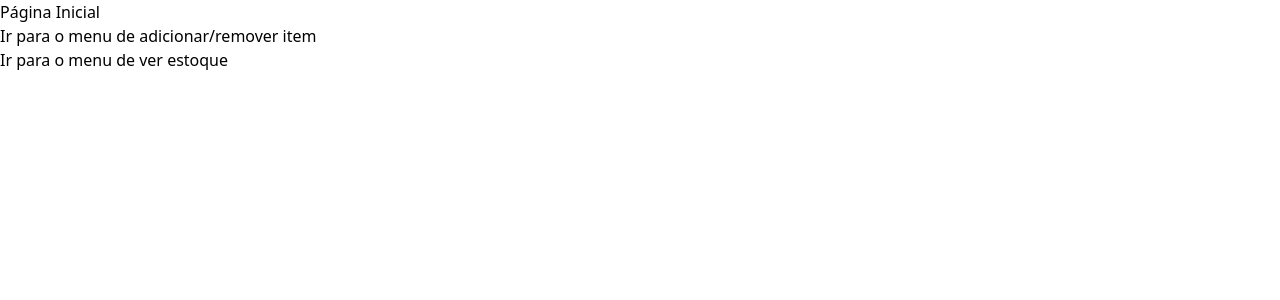
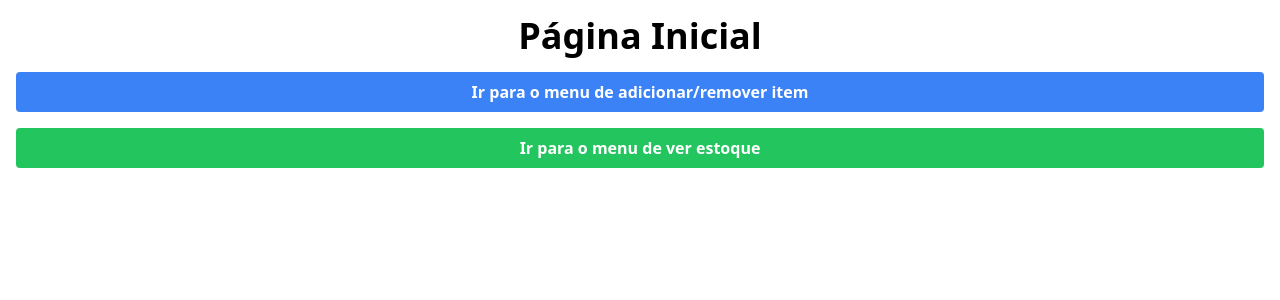
Before and after one commit to weslx/EstoqueAprendizagem, a Next.js app: page / in a window 1280 px wide. Shown: the top 300 px of the page. Built offline with nearby package versions, Linux system fonts and the light colour scheme.

Commit message:
prisma find disconnect

```diff
--- a/pages/api/find/[id].js
+++ b/pages/api/find/[id].js
@@ -22,5 +22,7 @@ export default async function handle(req, res) {
     res.json(product);
   } catch (error) {
     res.status(500).json({ error: "Ocorreu um erro ao recuperar o produto" });
+  } finally {
+    await prisma.$disconnect();
   }
 }
--- a/pages/index.js
+++ b/pages/index.js
@@ -2,13 +2,17 @@ import React from "react";
 import Link from "next/link";
 
 const Index = () => (
-  <div className=" grid">
-    <h1>Página Inicial</h1>
+  <div className="grid grid-cols-1 gap-4 p-4">
+    <h1 className="text-4xl font-bold text-center">Página Inicial</h1>
     <Link href="/home/home">
-      <button>Ir para o menu de adicionar/remover item</button>
+      <button className="bg-blue-500 hover:bg-blue-700 text-white font-bold py-2 px-4 rounded w-full">
+        Ir para o menu de adicionar/remover item
+      </button>
     </Link>
     <Link href="/find/find">
-      <button>Ir para o menu de ver estoque</button>
+      <button className="bg-green-500 hover:bg-green-700 text-white font-bold py-2 px-4 rounded w-full">
+        Ir para o menu de ver estoque
+      </button>
     </Link>
   </div>
 );
```
